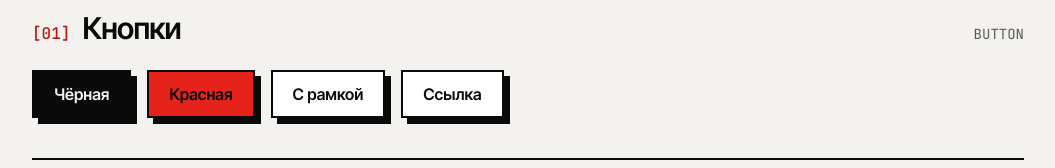
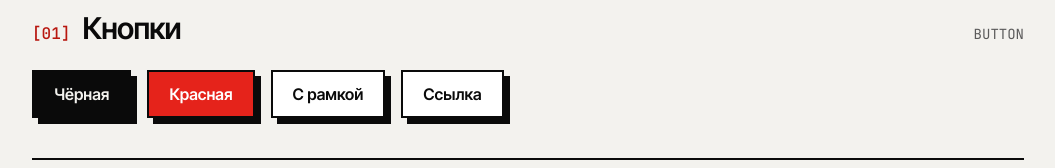
Before and after one commit to 0x-spt/docflow, a Next.js app in the folder web/: page / in a window 1280 px wide. Shown: the part 132-300 px from the top of the page, without its empty margins (112-1167 px from the left). Built offline with nearby package versions, Linux system fonts and the light colour scheme.

Commit message:
fix(web): public/ в репозитории, контраст красной кнопки

```diff
--- a/web/src/components/ui/Button.tsx
+++ b/web/src/components/ui/Button.tsx
@@ -11,7 +11,7 @@ const BASE =
 
 const VARIANTS: Record<Variant, string> = {
   primary: "bg-ink text-paper",
-  accent: "bg-accent text-ink",
+  accent: "bg-accent text-white",
   ghost: "bg-card text-ink",
 };
 
--- a/web/src/middleware.ts
+++ b/web/src/middleware.ts
@@ -1,6 +1,7 @@
 import { NextResponse, type NextRequest } from "next/server";
 
 // Только быстрая проверка наличия cookie (без запроса в API); недействительную сессию ловит requireMe().
+// дубль SESSION_COOKIE из lib/session.ts (оттуда нельзя: server-only, middleware работает в edge)
 const SESSION_COOKIE = "df_session";
 
 export function middleware(request: NextRequest) {
```
Also changed, not shown: 1 other file (tests, documents, lock files or other folders).
